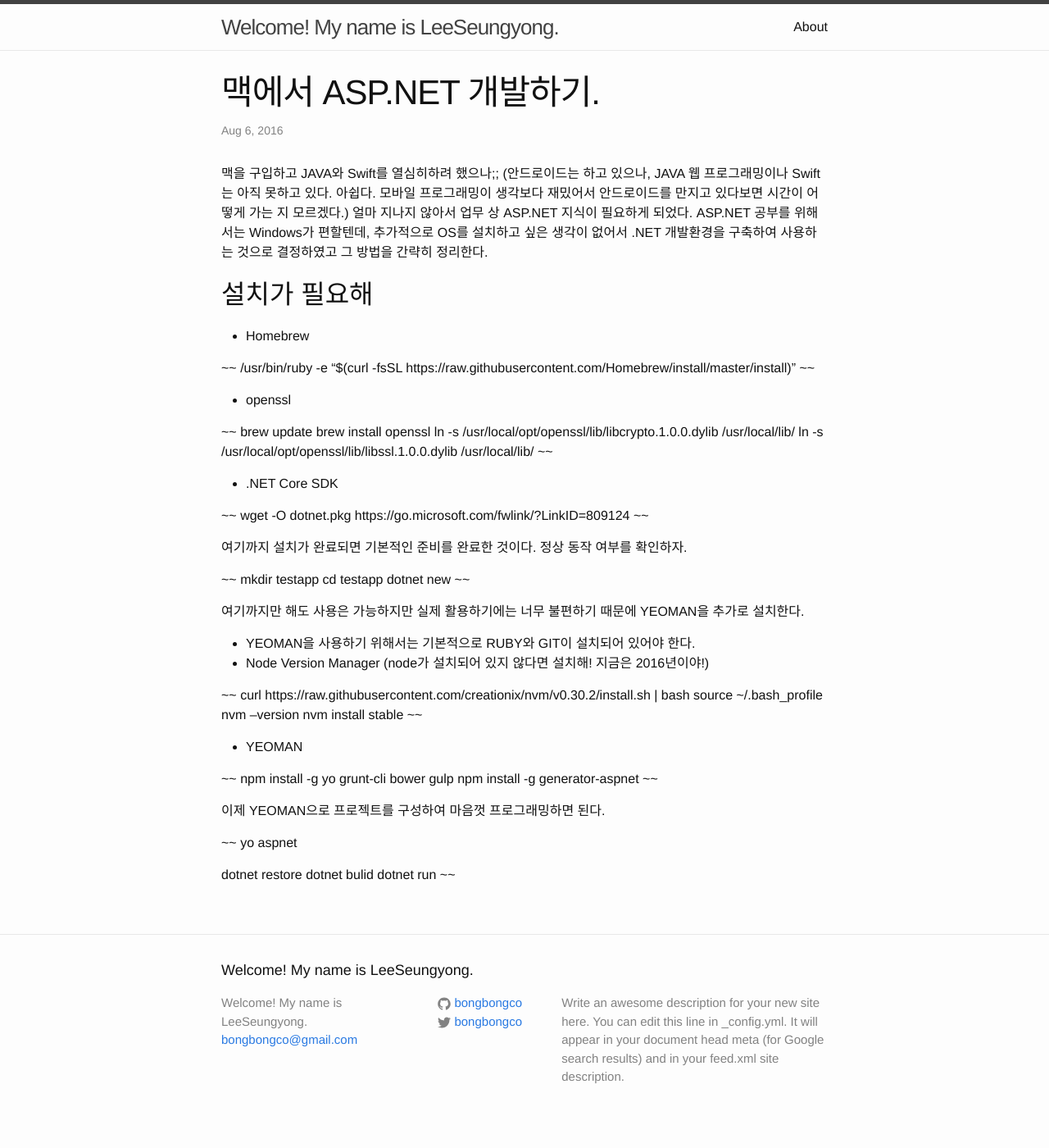
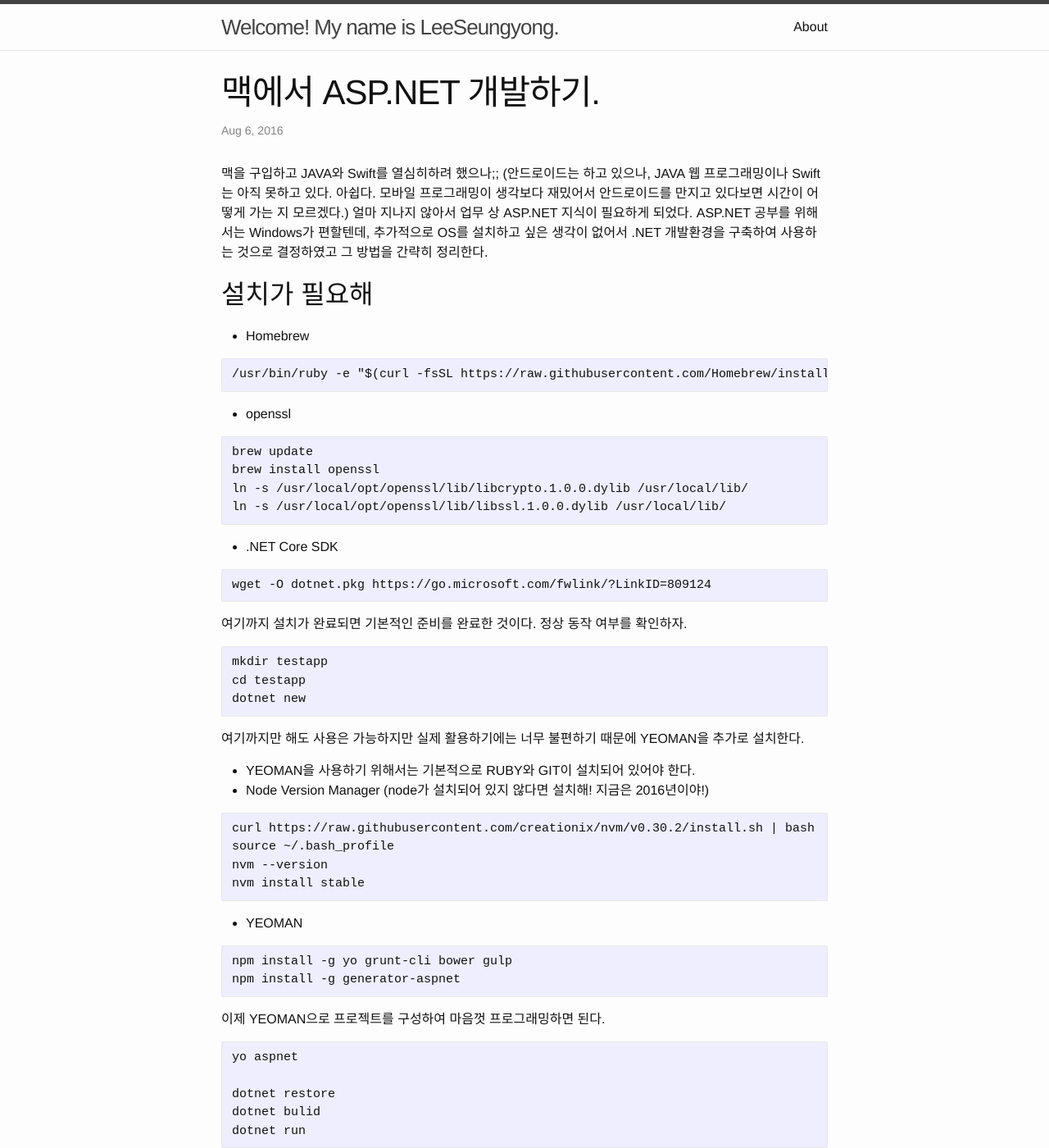
Before and after one commit to LktProgrammer/bongbongco.github.io, a Jekyll site: the page built from _posts/2016-08-06-ASPNET-from-Mac.markdown, in a window 1280 px wide and 1400 px high. Shown: the whole window at 82% size. Built offline with Jekyll 4.4.1, drawn with Linux system fonts in a browser that asks for light colours; part of the change alters nothing that is shown.

```diff
--- a/_posts/2016-08-06-ASPNET-from-Mac.markdown
+++ b/_posts/2016-08-06-ASPNET-from-Mac.markdown
@@ -9,58 +9,60 @@ title: 맥에서 ASP.NET 개발하기.
 ------
 + Homebrew
 
-~~
+~~~
 /usr/bin/ruby -e "$(curl -fsSL https://raw.githubusercontent.com/Homebrew/install/master/install)"
-~~
+~~~
 
 + openssl
 
-~~
+~~~
 brew update
 brew install openssl
 ln -s /usr/local/opt/openssl/lib/libcrypto.1.0.0.dylib /usr/local/lib/
 ln -s /usr/local/opt/openssl/lib/libssl.1.0.0.dylib /usr/local/lib/
-~~
+~~~
 
 + .NET Core SDK
 
-~~
+~~~
 wget -O dotnet.pkg https://go.microsoft.com/fwlink/?LinkID=809124
-~~
+~~~
 
 여기까지 설치가 완료되면 기본적인 준비를 완료한 것이다. 정상 동작 여부를 확인하자.
 
-~~
+~~~
 mkdir testapp
 cd testapp
 dotnet new
-~~
+~~~
 
 여기까지만 해도 사용은 가능하지만 실제 활용하기에는 너무 불편하기 때문에 YEOMAN을 추가로 설치한다.
 
 + YEOMAN을 사용하기 위해서는 기본적으로 RUBY와 GIT이 설치되어 있어야 한다.
 + Node Version Manager (node가 설치되어 있지 않다면 설치해! 지금은 2016년이야!)
 
-~~
+~~~
 curl https://raw.githubusercontent.com/creationix/nvm/v0.30.2/install.sh | bash
 source ~/.bash_profile
 nvm --version
 nvm install stable
-~~
+~~~
 
 + YEOMAN
 
-~~
+~~~
 npm install -g yo grunt-cli bower gulp
 npm install -g generator-aspnet
-~~
+~~~
 
 이제 YEOMAN으로 프로젝트를 구성하여 마음껏 프로그래밍하면 된다.
 
-~~
+~~~
 yo aspnet
 
 dotnet restore
 dotnet bulid
 dotnet run
-~~
+~~~
+
+![run testapp](../_asset/dotnet_testapp.png)!
```
